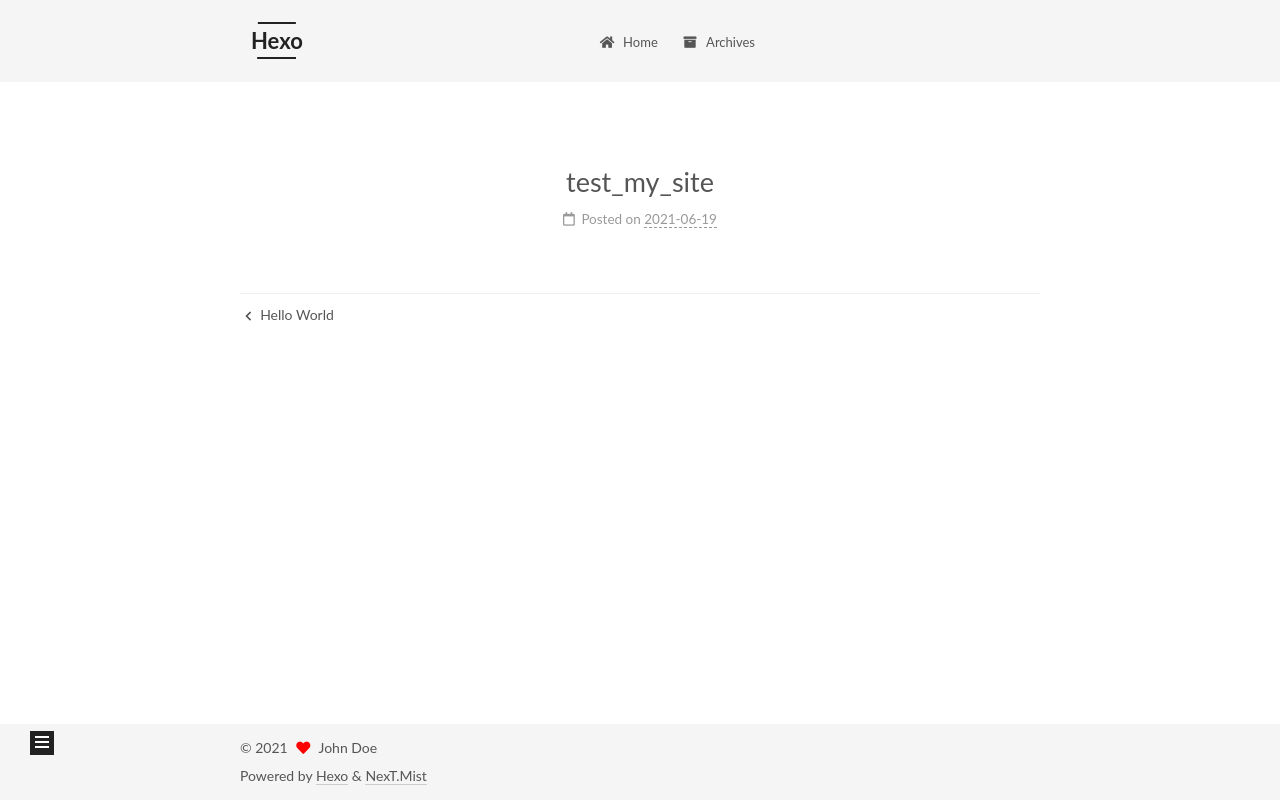
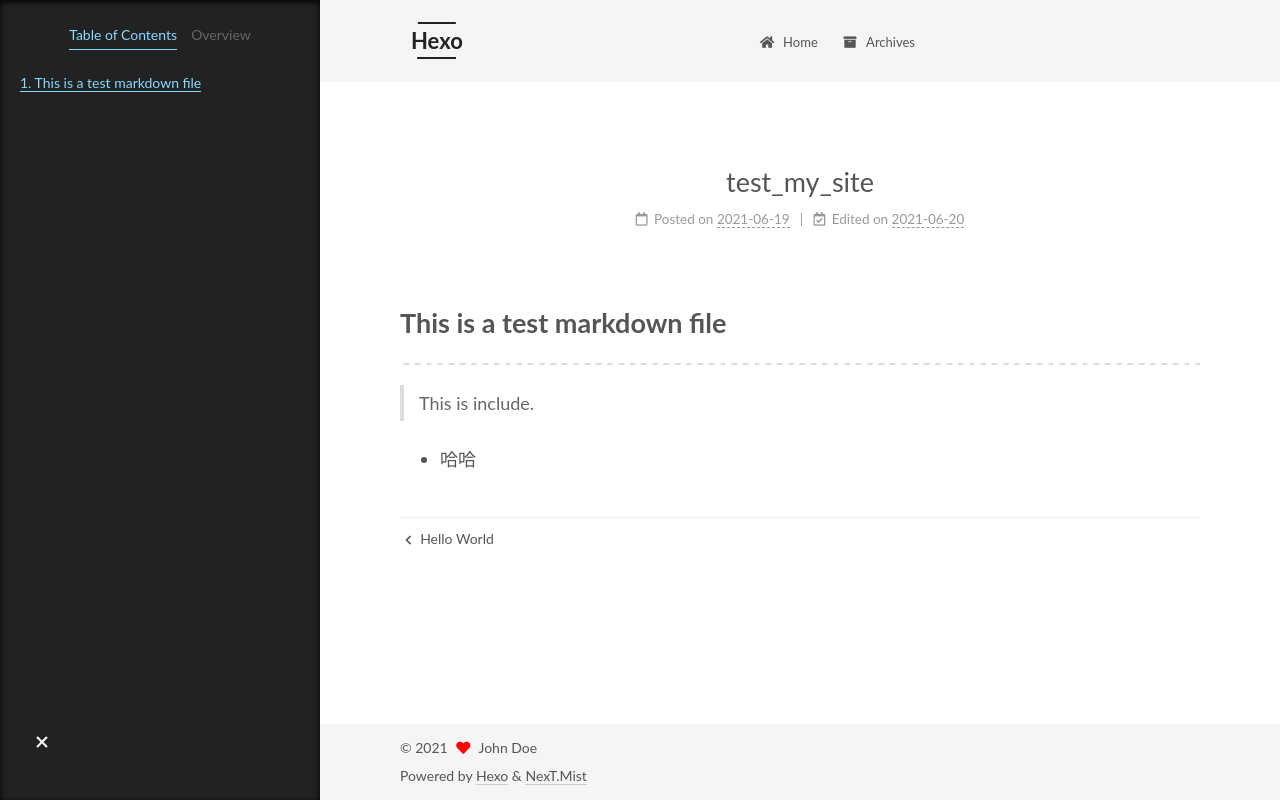
Before and after one commit to Degeneracy-Evil/degeneracy-evil.github.io, a plain HTML site: page 2021/06/19/test-my-site/index.html in a window 1280 px wide. Drawn offline with Linux system fonts and the light colour scheme.

Commit message:
Site updated: 2021-06-20 14:06:02

```diff
--- a/2021/06/19/test-my-site/index.html
+++ b/2021/06/19/test-my-site/index.html
@@ -20,13 +20,15 @@
     var CONFIG = {"hostname":"example.com","root":"/","scheme":"Mist","version":"7.8.0","exturl":false,"sidebar":{"position":"left","display":"post","padding":18,"offset":12,"onmobile":false},"copycode":{"enable":false,"show_result":false,"style":null},"back2top":{"enable":true,"sidebar":false,"scrollpercent":false},"bookmark":{"enable":false,"color":"#222","save":"auto"},"fancybox":false,"mediumzoom":false,"lazyload":false,"pangu":false,"comments":{"style":"tabs","active":null,"storage":true,"lazyload":false,"nav":null},"algolia":{"hits":{"per_page":10},"labels":{"input_placeholder":"Search for Posts","hits_empty":"We didn't find any results for the search: ${query}","hits_stats":"${hits} results found in ${time} ms"}},"localsearch":{"enable":false,"trigger":"auto","top_n_per_article":1,"unescape":false,"preload":false},"motion":{"enable":true,"async":false,"transition":{"post_block":"fadeIn","post_header":"slideDownIn","post_body":"slideDownIn","coll_header":"slideLeftIn","sidebar":"slideUpIn"}}};
   </script>
 
-  <meta property="og:type" content="article">
+  <meta name="description" content="This is a test markdown file  This is include.   哈哈">
+<meta property="og:type" content="article">
 <meta property="og:title" content="test_my_site">
 <meta property="og:url" content="http://example.com/2021/06/19/test-my-site/index.html">
 <meta property="og:site_name" content="Hexo">
+<meta property="og:description" content="This is a test markdown file  This is include.   哈哈">
 <meta property="og:locale" content="en_US">
 <meta property="article:published_time" content="2021-06-19T11:43:50.000Z">
-<meta property="article:modified_time" content="2021-06-19T11:43:50.147Z">
+<meta property="article:modified_time" content="2021-06-20T05:49:39.751Z">
 <meta property="article:author" content="John Doe">
 <meta name="twitter:card" content="summary">
 
@@ -173,6 +175,13 @@
 
               <time title="Created: 2021-06-19 19:43:50" itemprop="dateCreated datePublished" datetime="2021-06-19T19:43:50+08:00">2021-06-19</time>
             </span>
+              <span class="post-meta-item">
+                <span class="post-meta-item-icon">
+                  <i class="far fa-calendar-check"></i>
+                </span>
+                <span class="post-meta-item-text">Edited on</span>
+                <time title="Modified: 2021-06-20 13:49:39" itemprop="dateModified" datetime="2021-06-20T13:49:39+08:00">2021-06-20</time>
+              </span>
 
 
 
@@ -185,6 +194,13 @@
     <div class="post-body" itemprop="articleBody">
 
 
+        <h1 id="This-is-a-test-markdown-file"><a href="#This-is-a-test-markdown-file" class="headerlink" title="This is a test markdown file"></a>This is a test markdown file</h1><hr>
+<blockquote>
+<p>This is include.</p>
+</blockquote>
+<ul>
+<li>哈哈</li>
+</ul>
 
     </div>
 
@@ -262,6 +278,7 @@
 
       <!--noindex-->
       <div class="post-toc-wrap sidebar-panel">
+          <div class="post-toc motion-element"><ol class="nav"><li class="nav-item nav-level-1"><a class="nav-link" href="#This-is-a-test-markdown-file"><span class="nav-number">1.</span> <span class="nav-text">This is a test markdown file</span></a></li></ol></div>
       </div>
       <!--/noindex-->
 
--- a/css/main.css
+++ b/css/main.css
@@ -1168,7 +1168,7 @@ pre .javascript .function {
 }
 .links-of-author a::before,
 .links-of-author span.exturl::before {
-  background: #4bff30;
+  background: #6cd732;
   border-radius: 50%;
   content: ' ';
   display: inline-block;
```
Also changed, not shown: index.html (+14 -0 lines).
